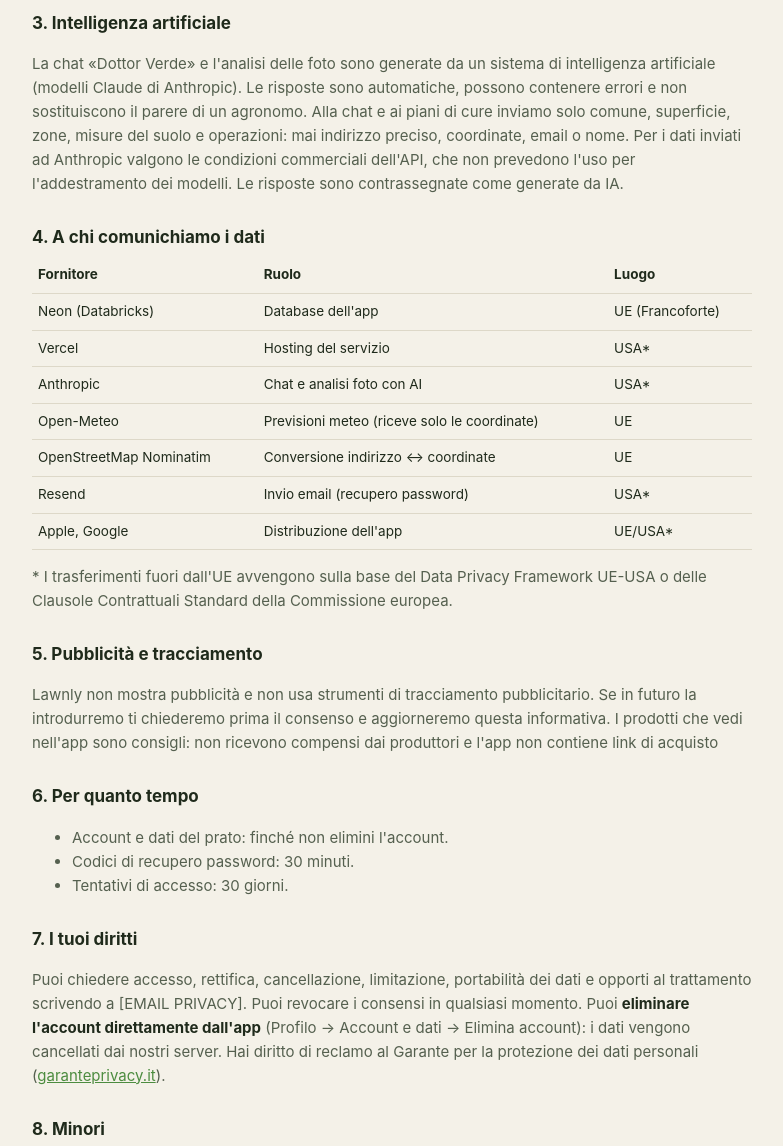
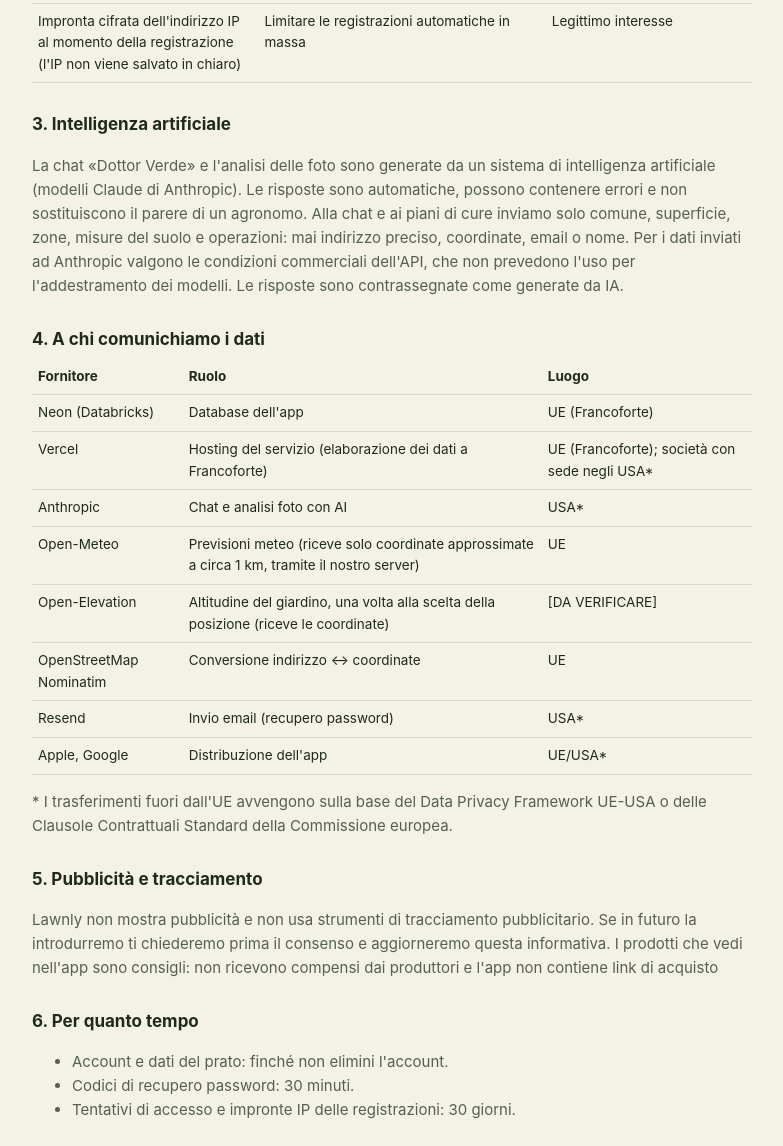
Before and after one commit to ferrazzilukas26/lawnly-app, a website: page privacy.html in a window 1280 px wide. Shown: the part 807-1953 px from the top of the page, without its empty margins (248-1031 px from the left). Drawn offline with Linux system fonts and the light colour scheme.

Commit message:
Tetto globale IA: ogni utente pesa al massimo il suo limite; informativa allineata
Review avversariale Codex: le richieste gia' respinte dal limite per utente continuavano a
contare nel tetto globale, quindi un solo account che insiste bloccava il Dottor Verde per tutti.
Ora la somma usa least(n, AI_DAILY_LIMIT). Test di regressione in api-limits.test.mjs
(verde 2/2 sul branch Neon di prova, rosso senza la correzione).

privacy.html: Vercel a Francoforte, coordinate ~1 km verso Open-Meteo, Open-Elevation,
impronta IP delle registrazioni e sua conservazione (30 giorni).

Co-Authored-By: Claude Opus 5.5 <noreply@anthropic.com>

```diff
--- a/api/ai.js
+++ b/api/ai.js
@@ -44,7 +44,9 @@ async function overQuota(uid) {
   const rows = await sql`insert into lawnly_ai_usage (user_id, day, n) values (${uid}, ${day}, 1)
     on conflict (user_id, day) do update set n = lawnly_ai_usage.n + 1 returning n`;
   if ((rows[0]?.n || 0) > DAILY_LIMIT) return 'user';
-  const [all] = await sql`select coalesce(sum(n), 0)::int as n from lawnly_ai_usage where day = ${day}`;
+  // Ogni utente pesa al massimo DAILY_LIMIT: le richieste già respinte non devono consumare il tetto
+  // di tutti (altrimenti un solo account che insiste blocca il Dottor Verde per l'intera app).
+  const [all] = await sql`select coalesce(sum(least(n, ${DAILY_LIMIT})), 0)::int as n from lawnly_ai_usage where day = ${day}`;
   return all.n > GLOBAL_DAILY_LIMIT ? 'global' : null;
 }
 
--- a/privacy.html
+++ b/privacy.html
@@ -32,6 +32,7 @@ table{width:100%;border-collapse:collapse;font-size:13.5px}td,th{border-bottom:1
 <tr><td>Foto del prato</td><td>Analisi dello stato del prato con intelligenza artificiale (solo se attivi «Analisi AI delle foto»; foto ridimensionate, senza metadati)</td><td>Consenso (art. 6.1.a), revocabile dal Profilo</td></tr>
 <tr><td>Messaggi alla chat «Dottor Verde»</td><td>Rispondere alle tue domande con intelligenza artificiale</td><td>Esecuzione del contratto, su tua richiesta</td></tr>
 <tr><td>Tentativi di accesso (email, esito, ora)</td><td>Proteggere gli account da accessi abusivi</td><td>Legittimo interesse</td></tr>
+<tr><td>Impronta cifrata dell'indirizzo IP al momento della registrazione (l'IP non viene salvato in chiaro)</td><td>Limitare le registrazioni automatiche in massa</td><td>Legittimo interesse</td></tr>
 </table></div>
 
 <h2>3. Intelligenza artificiale</h2>
@@ -41,9 +42,10 @@ table{width:100%;border-collapse:collapse;font-size:13.5px}td,th{border-bottom:1
 <div class="wrap"><table>
 <tr><th>Fornitore</th><th>Ruolo</th><th>Luogo</th></tr>
 <tr><td>Neon (Databricks)</td><td>Database dell'app</td><td>UE (Francoforte)</td></tr>
-<tr><td>Vercel</td><td>Hosting del servizio</td><td>USA*</td></tr>
+<tr><td>Vercel</td><td>Hosting del servizio (elaborazione dei dati a Francoforte)</td><td>UE (Francoforte); società con sede negli USA*</td></tr>
 <tr><td>Anthropic</td><td>Chat e analisi foto con AI</td><td>USA*</td></tr>
-<tr><td>Open-Meteo</td><td>Previsioni meteo (riceve solo le coordinate)</td><td>UE</td></tr>
+<tr><td>Open-Meteo</td><td>Previsioni meteo (riceve solo coordinate approssimate a circa 1 km, tramite il nostro server)</td><td>UE</td></tr>
+<tr><td>Open-Elevation</td><td>Altitudine del giardino, una volta alla scelta della posizione (riceve le coordinate)</td><td>[DA VERIFICARE]</td></tr>
 <tr><td>OpenStreetMap Nominatim</td><td>Conversione indirizzo ↔ coordinate</td><td>UE</td></tr>
 <tr><td>Resend</td><td>Invio email (recupero password)</td><td>USA*</td></tr>
 <tr><td>Apple, Google</td><td>Distribuzione dell'app</td><td>UE/USA*</td></tr>
@@ -57,7 +59,7 @@ table{width:100%;border-collapse:collapse;font-size:13.5px}td,th{border-bottom:1
 <ul>
 <li>Account e dati del prato: finché non elimini l'account.</li>
 <li>Codici di recupero password: 30 minuti.</li>
-<li>Tentativi di accesso: 30 giorni.</li>
+<li>Tentativi di accesso e impronte IP delle registrazioni: 30 giorni.</li>
 </ul>
 
 <h2>7. I tuoi diritti</h2>
```
Also changed, not shown: scratchpad/api-limits.test.mjs (+16 -7 lines).
